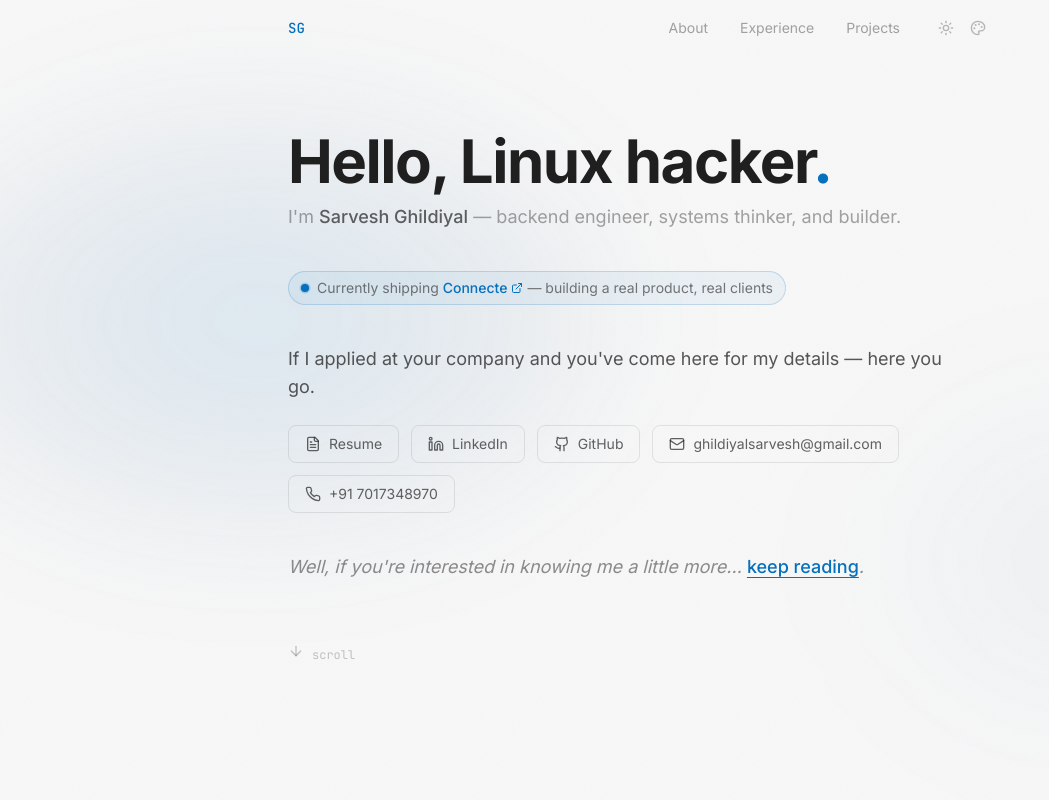
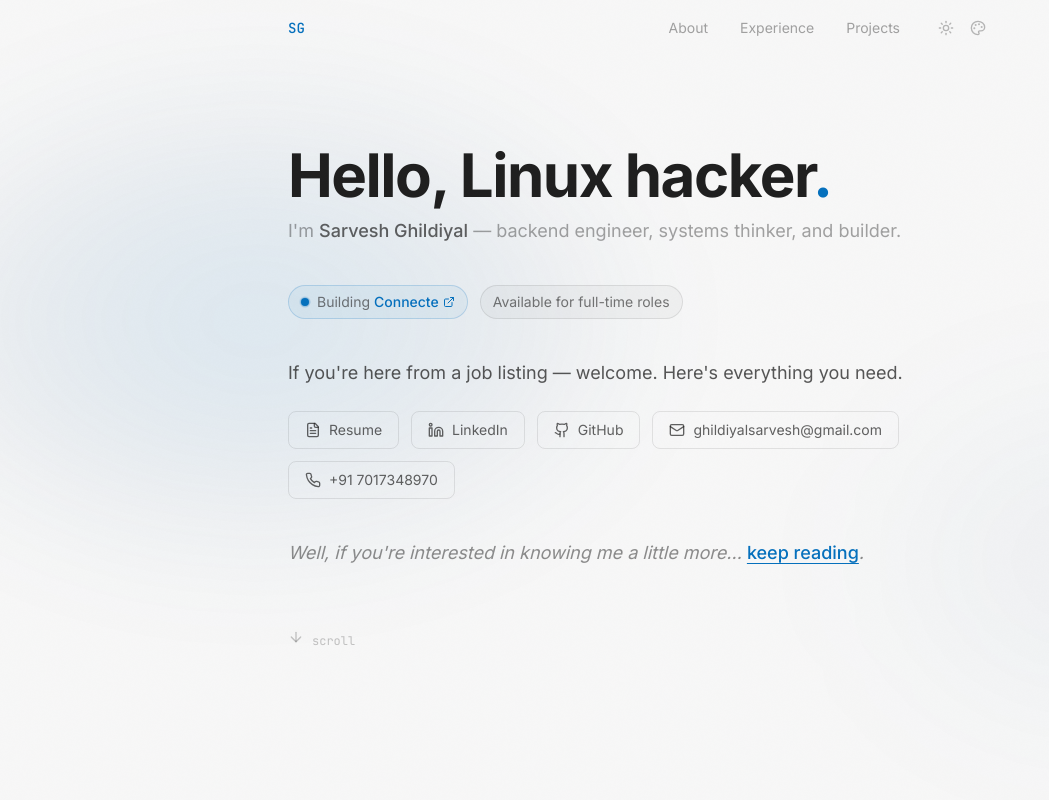
Before and after one commit to Sarvesh-Ghildiyal/Sarvesh-Ghildiyal.github.io, a React (Vite) app: page / in a window 1280 px wide. Shown: the top 800 px of the page, without its empty margins (0-1049 px from the left). Built offline with nearby package versions, Linux system fonts and the light colour scheme.

Commit message:
minor fixes

```diff
--- a/src/components/HomeSection.tsx
+++ b/src/components/HomeSection.tsx
@@ -64,15 +64,16 @@ const HomeSection = () => {
             </p>
           </div>
 
-          {/* Currently building */}
-          <div className="fade-in" style={{ animationDelay: "0.1s" }}>
+          {/* Status pills */}
+          <div className="fade-in flex flex-wrap gap-3" style={{ animationDelay: "0.1s" }}>
+            {/* Building Connecte */}
             <div className="inline-flex items-center gap-2 px-3 py-1.5 rounded-full border border-accent/20 bg-accent/[0.05]">
               <span className="relative flex h-2 w-2">
                 <span className="animate-ping absolute inline-flex h-full w-full rounded-full bg-accent/60 opacity-75"></span>
                 <span className="relative inline-flex rounded-full h-2 w-2 bg-accent"></span>
               </span>
               <span className="text-sm text-foreground/60">
-                Currently shipping{" "}
+                Building{" "}
                 <a
                   href="https://connecte.in/"
                   target="_blank"
@@ -81,7 +82,13 @@ const HomeSection = () => {
                 >
                   Connecte <ExternalLink className="h-3 w-3" />
                 </a>
-                {" "}— building a real product, real clients
+              </span>
+            </div>
+
+            {/* Open to roles */}
+            <div className="inline-flex items-center gap-2 px-3 py-1.5 rounded-full border border-foreground/10 bg-foreground/[0.03]">
+              <span className="text-sm text-foreground/60">
+                Available for full-time roles
               </span>
             </div>
           </div>
@@ -89,7 +96,7 @@ const HomeSection = () => {
           {/* Recruiter pitch */}
           <div className="space-y-6 fade-in" style={{ animationDelay: "0.2s" }}>
             <p className="prose-body">
-              If I applied at your company and you've come here for my details — here you go.
+              If you're here from a job listing — welcome. Here's everything you need.
             </p>
 
             <div className="flex flex-wrap gap-3">
--- a/src/components/ProjectsSection.tsx
+++ b/src/components/ProjectsSection.tsx
@@ -84,6 +84,13 @@ const ProjectsSection = () => {
             >
               linkedin
             </a>
+            {" · "}
+            <a
+              href="mailto:ghildiyalsarvesh@gmail.com"
+              className="link-accent text-sm"
+            >
+              or email me
+            </a>
           </p>
         </div>
       </div>
```
